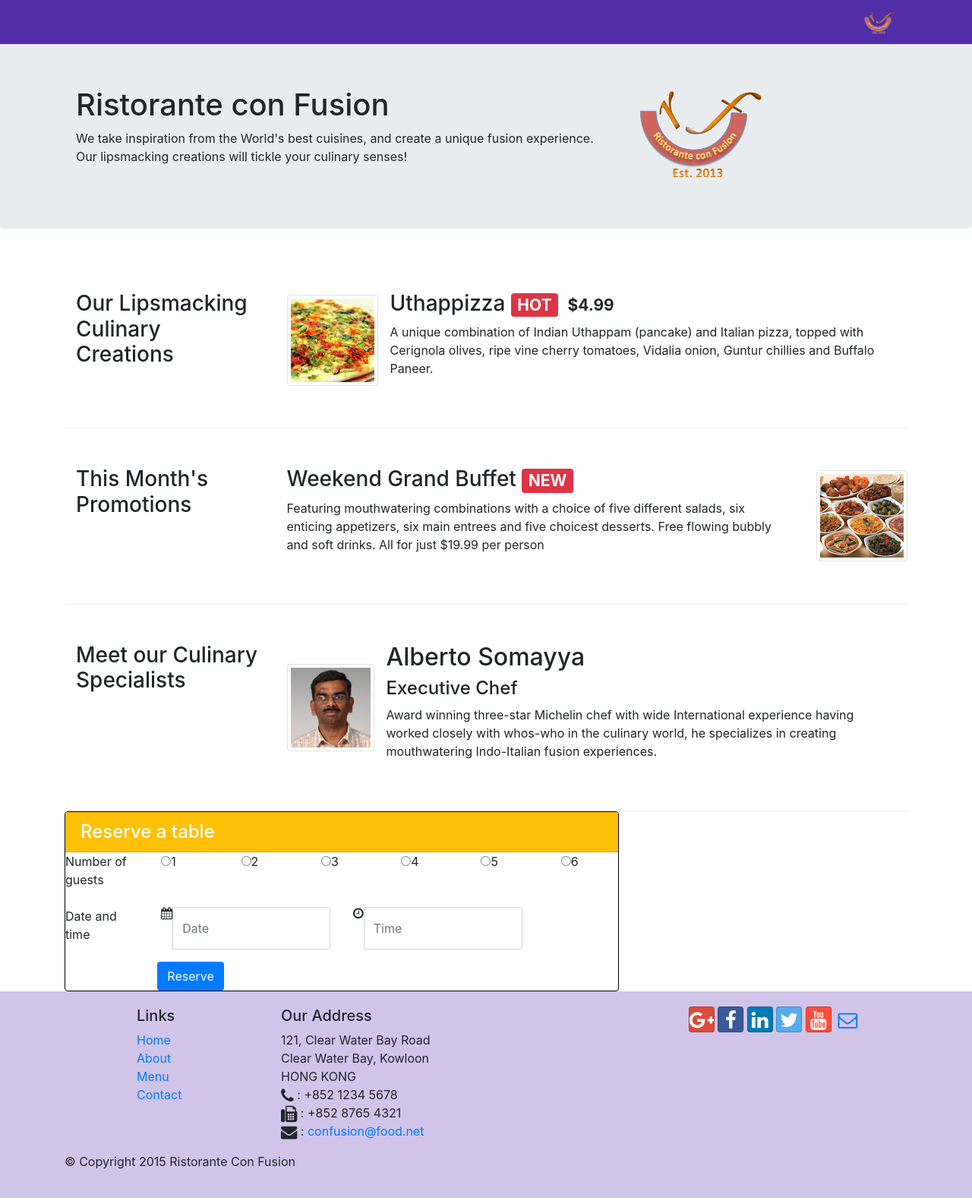
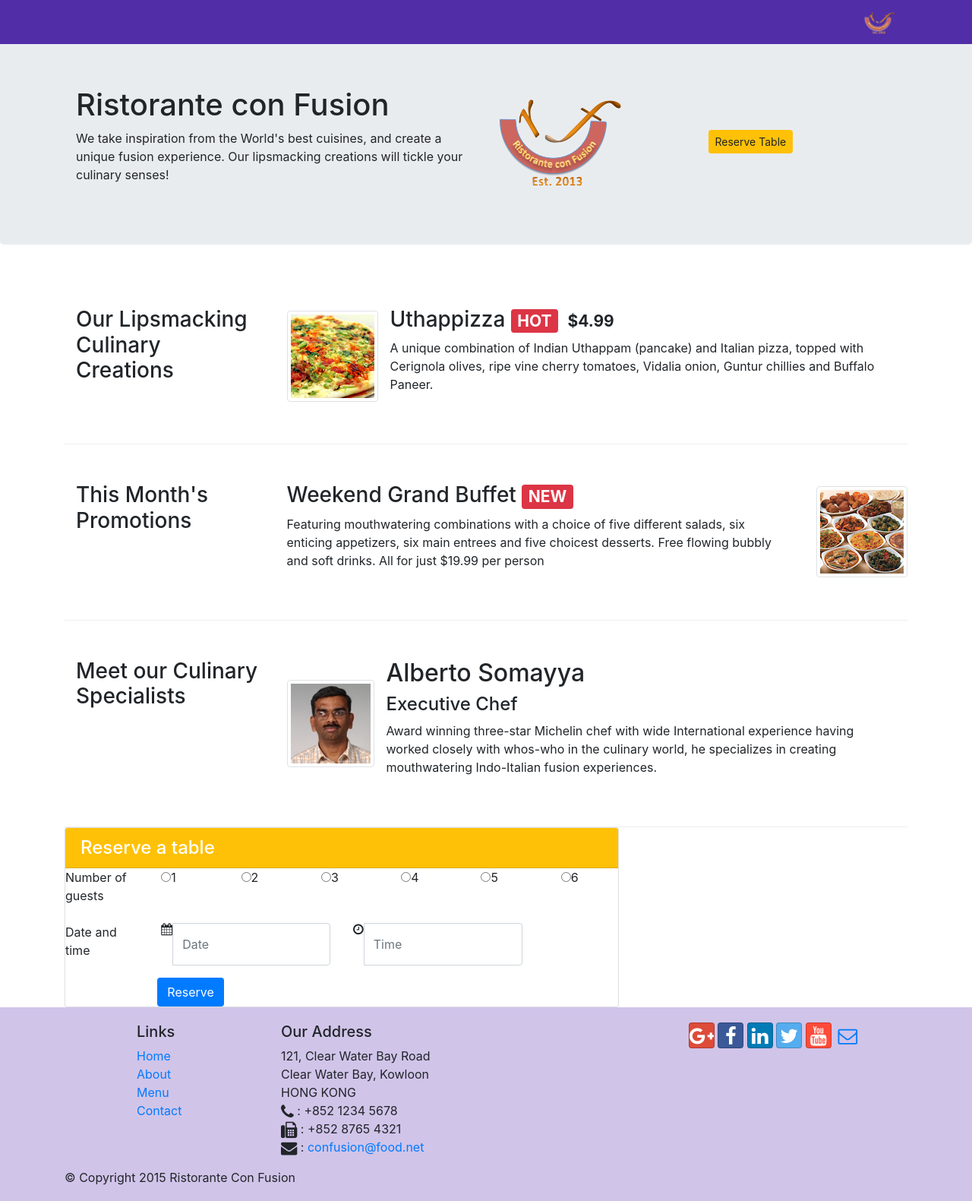
Before and after one commit to JamesAntonThompson/fsw-m1-w3-exercises, a website: page index.html in a window 1280 px wide. Shown: the whole page at 76% size. Drawn offline with nearby package versions, Linux system fonts and the light colour scheme.

Commit message:
assignment task 3 done (basic)

```diff
--- a/index.html
+++ b/index.html
@@ -35,14 +35,17 @@
     <header class="jumbotron">
         <div class="container">
             <div class="row row-header">
-                <div class="col-12 col-sm-8">
+                <div class="col-12 col-sm-6">
                     <!-- the col-sm-8 class says that any viewport 'small' or larger should use 8 columns for this content. It takes precedence over the 'col-12' -->
                     <!-- the col-12 defaults the sizing to 12 columns. -->
                     <h1>Ristorante con Fusion</h1>
                     <p>We take inspiration from the World's best cuisines, and create a unique fusion experience. Our lipsmacking creations will tickle your culinary senses!</p>
                 </div>
-                <div class="col col-sm align-self-center">
+                <div class="col-12 col-sm-3 align-self-center">
                     <img src="img/logo.png" class="img-fluid">
+                </div>
+                <div class="col-12 col-sm-3 align-self-center">
+                    <a class="btn btn-sm btn-warning" href="#resform">Reserve Table</a>
                 </div>
             </div>
         </div> <!-- end container -->
@@ -96,10 +99,10 @@
 
         <div class="row">
             <div class="col col-sm-8 push-sm-2">
-                <div class="card" style="border: solid 1px black;">     <!-- styling can be removed at the end -->
+                <div class="card">
                     <h4 class="card-header bg-warning text-white">Reserve a table</h4>
                     <div class="card-block">
-                        <form>
+                        <form id="resform">
                             <div class="form-group row">
                                 <label class="col-12 col-sm-2">Number of guests</label>
                                 <label class="radio-inline col">
```
